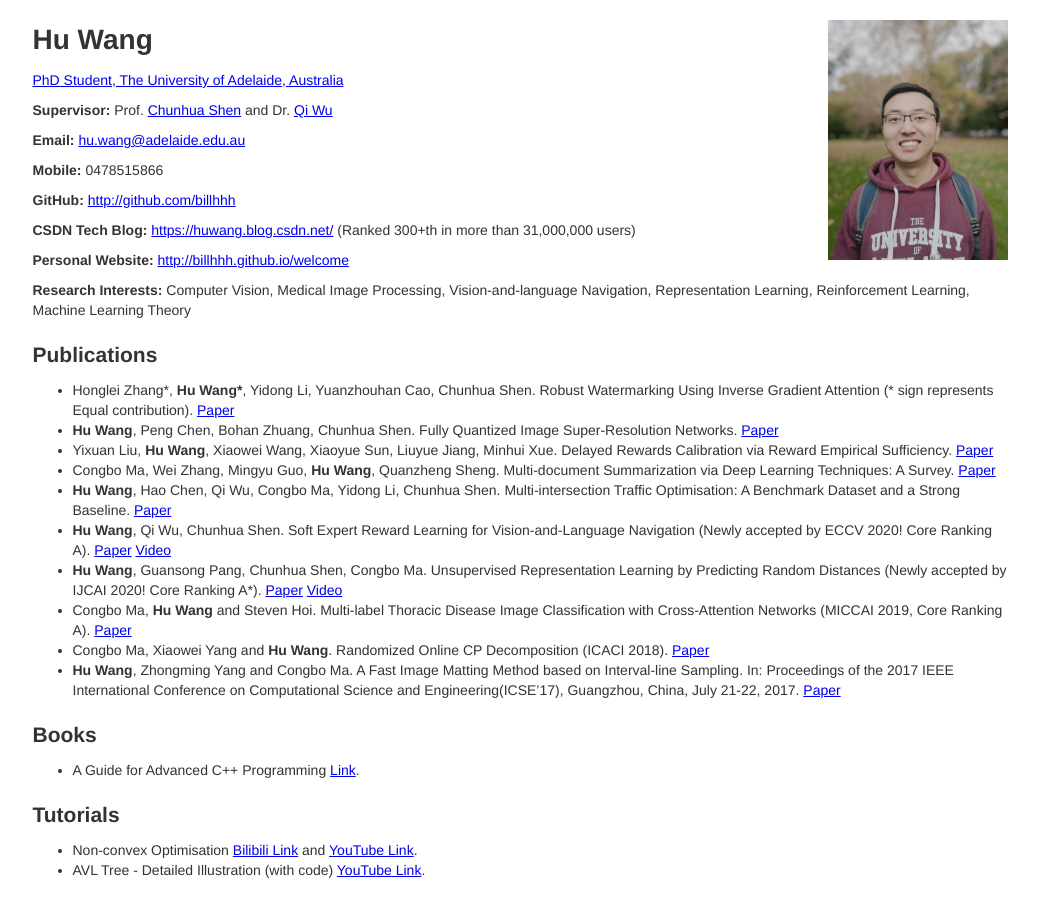
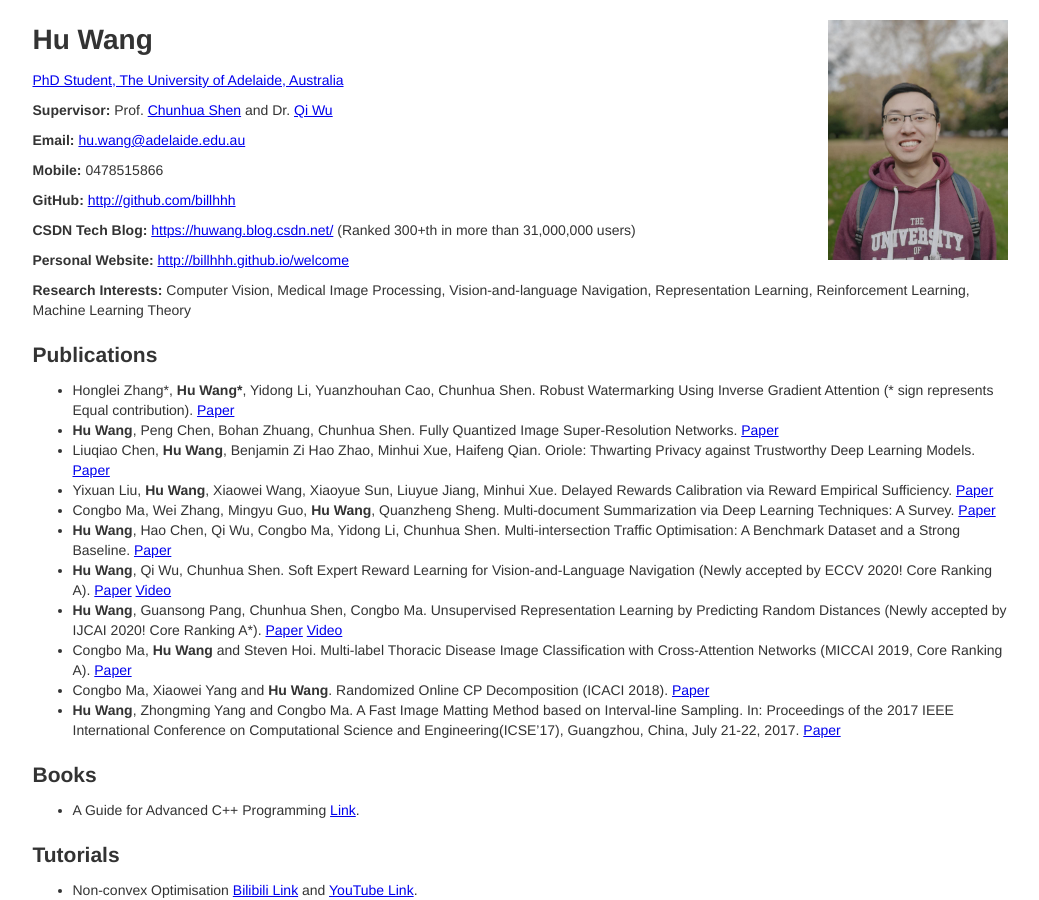
Before and after one commit to billhhh/whblog-omega, a Jekyll site: the page res/res-bak.html, which Jekyll copies as it is, in a window 1280 px wide and 900 px high. Shown: the whole window, without its empty margins (120-1159 px from the left). Built offline with Jekyll 4.4.1, drawn with Linux system fonts in a browser that asks for light colours.

Commit message:
Update res-bak.html

```diff
--- a/res/res-bak.html
+++ b/res/res-bak.html
@@ -51,6 +51,9 @@
           </li>
 	  <li>
             <strong>Hu Wang</strong>, Peng Chen, Bohan Zhuang, Chunhua Shen. Fully Quantized Image Super-Resolution Networks. <a href = "https://arxiv.org/abs/2011.14265">Paper</a>
+          </li>
+	  <li>
+            Liuqiao Chen, <strong>Hu Wang</strong>, Benjamin Zi Hao Zhao, Minhui Xue, Haifeng Qian. Oriole: Thwarting Privacy against Trustworthy Deep Learning Models. <a href = "https://arxiv.org/abs/2102.11502">Paper</a>
           </li>
 	  <li>
             Yixuan Liu, <strong>Hu Wang</strong>, Xiaowei Wang, Xiaoyue Sun, Liuyue Jiang, Minhui Xue. Delayed Rewards Calibration via Reward Empirical Sufficiency. <a href = "https://arxiv.org/abs/2102.10527">Paper</a>
```
